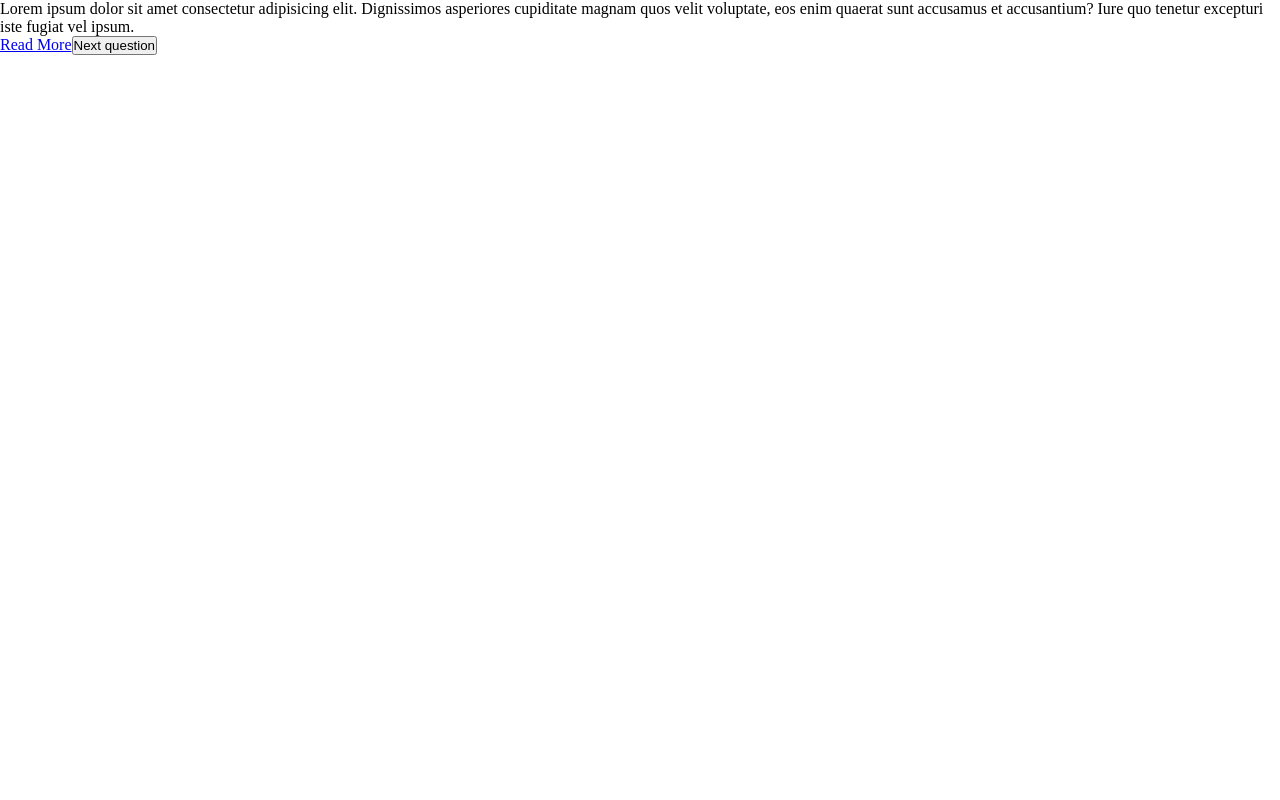
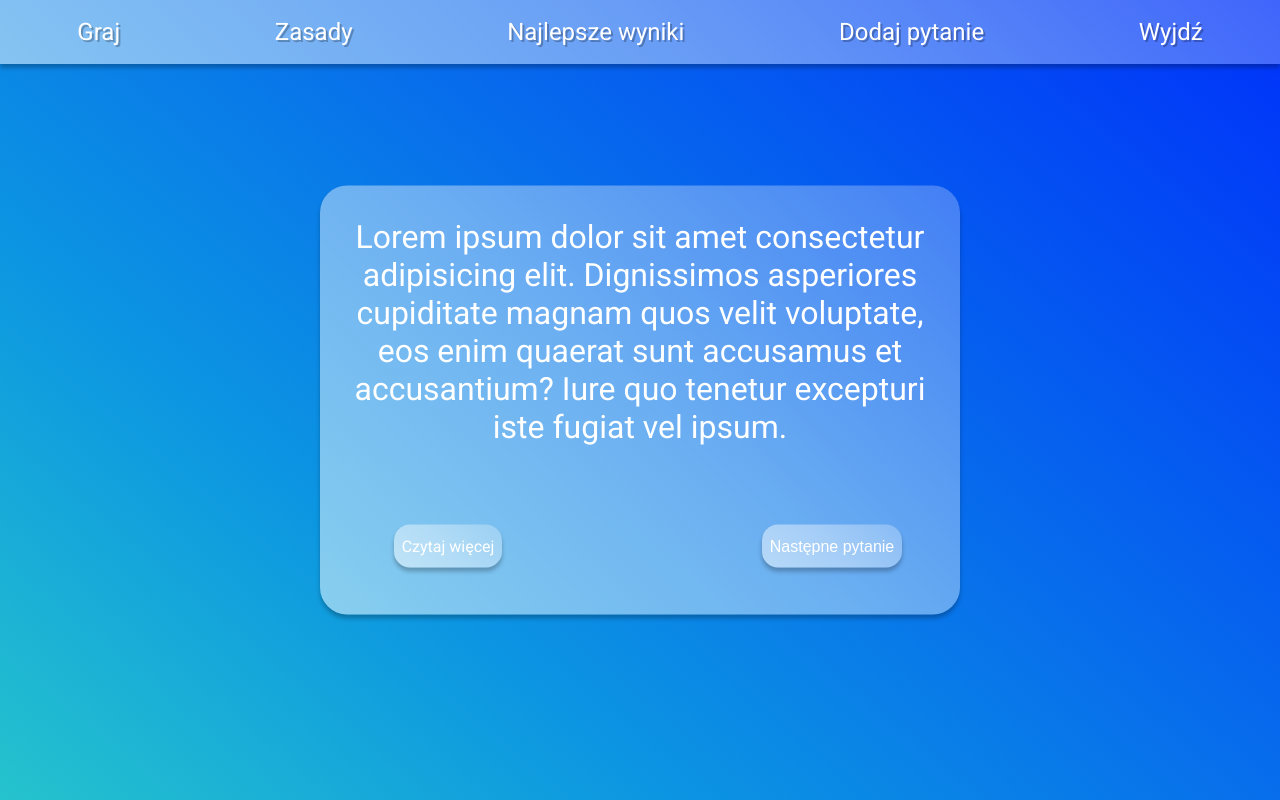
Before and after one commit to team-prstmw/hackaton-FE, a React (Create React App) app: page /answer_clarification in a window 1280 px wide. Built offline with nearby package versions, Linux system fonts and the light colour scheme.

Commit message:
refactor: corrections

```diff
--- a/public/index.html
+++ b/public/index.html
@@ -30,7 +30,7 @@
       href="https://fonts.googleapis.com/css2?family=Permanent+Marker&family=Roboto:wght@400;700&display=swap"
       rel="stylesheet"
     />
-    <title>React App</title>
+    <title>Fake News Network</title>
   </head>
   <body>
     <noscript>You need to enable JavaScript to run this app.</noscript>
--- a/src/App.tsx
+++ b/src/App.tsx
@@ -1,6 +1,6 @@
+// @ts-nocheck
+
 import { AnswerJustification } from "./pages/Answer/AnswerJustification";
-
-
 import { BrowserRouter, Route, Routes } from "react-router-dom";
 import { HomePage } from "./pages/HomePage/HomePage";
 
--- a/src/components/Navbar/Navbar.tsx
+++ b/src/components/Navbar/Navbar.tsx
@@ -1,13 +1,14 @@
+import { Link } from "react-router-dom";
 import styles from "./Navbar.module.scss";
 
 export function Navbar() {
   return (
     <div className={styles.navbar}>
-      <a href="">Play</a>
-      <a href="">Rules</a>
-      <a href="">Top Scores</a>
-      <a href="">Add question</a>
-      <a href="">Exit</a>
+      <Link to="/">Graj</Link>
+      <Link to="">Zasady</Link>
+      <Link to="">Najlepsze wyniki</Link>
+      <Link to="">Dodaj pytanie</Link>
+      <a href="https://www.tvp.info/">Wyjdź</a>
     </div>
   );
 }
--- a/src/pages/Answer/AnswerJustification.module.scss
+++ b/src/pages/Answer/AnswerJustification.module.scss
@@ -0,0 +1,88 @@
+@import "../../theme.module.scss";
+.answerJustificationPage {
+  min-height: 100vh;
+  background: linear-gradient(
+    220deg,
+    var(--bg-color-gradient-one) 0%,
+    var(--bg-color-gradient-two) 70%,
+    var(--bg-color-gradient-three) 100%
+  );
+  .answerExplanationWrapper {
+    justify-items: center;
+    position: absolute;
+    display: grid;
+    grid-template-columns: repeat(3, 1fr);
+    grid-template-rows: 4fr 1fr;
+    max-width: 50rem;
+    text-align: center;
+    color: white;
+    margin: 0 auto;
+    font-family: "Roboto", sans-serif;
+    top: 50%;
+    right: 50%;
+    transform: translate(50%, -50%);
+    align-items: center;
+    border-radius: 1.7rem;
+    padding: 2rem;
+    background: linear-gradient(
+      45deg,
+      var(--glass-bg-color-one) 0%,
+      var(--glass-bg-color-two) 50%,
+      var(--glass-bg-color-three) 100%
+    );
+
+    border: 1px solid
+      linear-gradient(
+        180deg,
+        var(--glass-border-color-one) 0%,
+        var(--glass-border-color-one) 100%
+      );
+
+    box-shadow: 0px 4px 4px var(--glass-shadow-color);
+
+    .answerExplanation {
+      grid-area: 1 / 1 / 2 / 4;
+      font-size: 2rem;
+      align-self: center;
+      margin-bottom: 4rem;
+    }
+    .answerExplanationLink,
+    .nextQuestionButton {
+      font-size: 1rem;
+      background: linear-gradient(
+        45deg,
+        var(--glass-bg-color-one) 0%,
+        var(--glass-bg-color-two) 50%,
+        var(--glass-bg-color-three) 100%
+      );
+
+      border: 1px solid
+        linear-gradient(
+          180deg,
+          var(--glass-border-color-one) 0%,
+          var(--glass-border-color-one) 100%
+        );
+
+      box-shadow: 0px 4px 4px var(--glass-shadow-color);
+      height: 2.7rem;
+      color: white;
+      border-radius: 1rem;
+      cursor: pointer;
+      padding: 0.5rem;
+    }
+
+    .answerExplanationLink {
+      grid-area: 2 / 1 / 3 / 2;
+      text-decoration: inherit;
+      color: inherit;
+      width: fit-content;
+      display: flex;
+      align-items: center;
+      justify-content: center;
+    }
+
+    .nextQuestion {
+      grid-area: 2 / 3 / 3 / 4;
+    }
+  }
+}
--- a/src/pages/Answer/AnswerJustification.tsx
+++ b/src/pages/Answer/AnswerJustification.tsx
@@ -1,32 +1,45 @@
 import { useEffect, useState } from "react";
+import { Link } from "react-router-dom";
 import { getById } from "../../utils/read";
 import styles from "./AnswerJustification.module.scss";
+import { Navbar } from "../../components/Navbar/Navbar";
 
-export function AnswerJustification() {
-// export function AnswerJustification(questionId: number) {
-  // const [explanation, setExplanation] = useState("");
-  // const [explanationLink, setExplanationLink] = useState("");
+// export function AnswerJustification() {
+export function AnswerJustification(questionId: number) {
+  const [explanation, setExplanation] = useState("");
+  const [explanationLink, setExplanationLink] = useState("");
 
-  // useEffect(() => {
-  //   const fetchData = async () => {
-  //     const justification = await getById(questionId);
-  //     setExplanation(justification.explanationDescription);
-  //     setExplanationLink(justification.detailsLink);
-  //   };
-  // }, []);
+  useEffect(() => {
+    const fetchData = async () => {
+      const justification = await getById(questionId);
+      setExplanation(justification.explanationDescription);
+      setExplanationLink(justification.detailsLink);
+    };
+  }, []);
 
   return (
-    <>
-      {/* <p className={styles.answerExplanation}>{explanation}</p>
-      <a className={styles.answerExplanationLink} href={explanationLink}>
-        Read More
-      </a>
-      <button className={styles.nextQuestionButton}>Next question</button> */}
-      <p className={styles.answerExplanation}>Lorem ipsum dolor sit amet consectetur adipisicing elit. Dignissimos asperiores cupiditate magnam quos velit voluptate, eos enim quaerat sunt accusamus et accusantium? Iure quo tenetur excepturi iste fugiat vel ipsum.</p>
-      <a className={styles.answerExplanationLink} href="wp.pl" target="_blank">
-        Read More
-      </a>
-      <button className={styles.nextQuestionButton}>Next question</button>
-    </>
+    <div className={styles.answerJustificationPage}>
+      <Navbar />
+      <div className={styles.answerExplanationWrapper}>
+        <p className={styles.answerExplanation}>
+          Lorem ipsum dolor sit amet consectetur adipisicing elit. Dignissimos
+          asperiores cupiditate magnam quos velit voluptate, eos enim quaerat
+          sunt accusamus et accusantium? Iure quo tenetur excepturi iste fugiat
+          vel ipsum.
+          {explanation}
+        </p>
+        {/* <a className={styles.answerExplanationLink} href="wp.pl">
+          Czytaj więcej
+        </a> */}
+        <a className={styles.answerExplanationLink} href={explanationLink}>
+          Czytaj więcej
+        </a>
+        <Link className={styles.nextQuestion} to={"wp.pl"}>
+          <button className={styles.nextQuestionButton}>
+            Następne pytanie
+          </button>
+        </Link>
+      </div>
+    </div>
   );
 }
```
